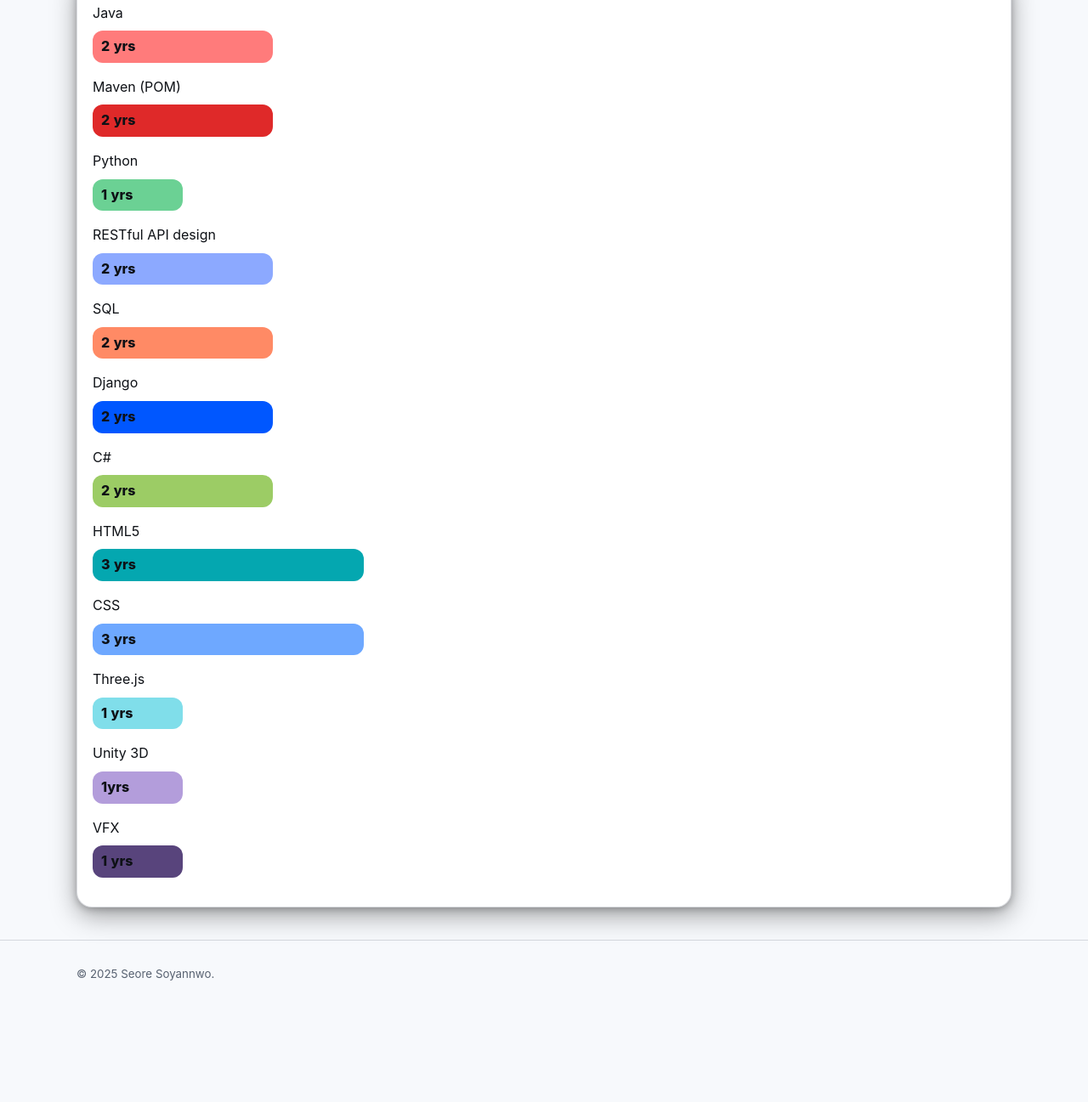
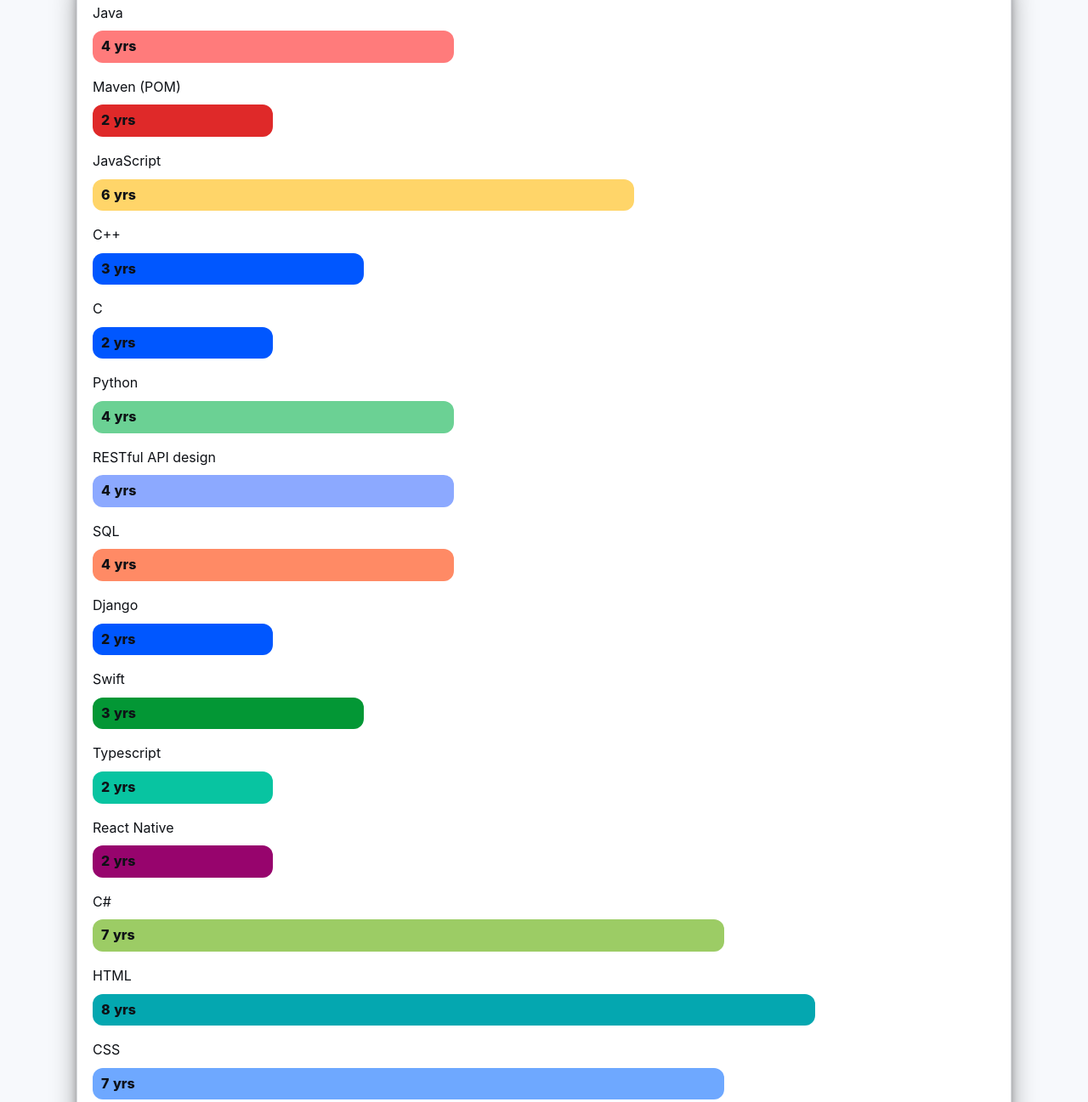
Before and after one commit to seore/portfolio, a plain HTML site: page skills.html in a window 1280 px wide. Shown: the part 202-1499 px from the top of the page at 85% size. Before the commit the page ends 1386 px from the top, so only its background shows below. Drawn offline with Linux system fonts and the light colour scheme.

Commit message:
skills page style update

```diff
--- a/skills.html
+++ b/skills.html
@@ -27,18 +27,24 @@
       <div class="skill-sections">
         <article class="skill-section card">
           <div class="cols">
-              <p>Java<span class="years" data-skill="java" data-start="2023-09-01"><b class="yval">—</b> <span class="yrs-label">yrs</span></p>
+              <p>Java<span class="years" data-skill="java" data-start="2021-09-01"><b class="yval">—</b> <span class="yrs-label">yrs</span></p>
               <p>Maven (POM)<span class="years" data-skill="maven" data-start="2023-09-01"><b class="yval">—</b> <span class="yrs-label">yrs</span></p>
-              <p>Python<span class="years" data-skill="python" data-start="2024-01-01"><b class="yval">—</b> <span class="yrs-label">yrs</span></p>
-              <p>RESTful API design <span class="years"  data-skill="rest" data-start="2023-09-01"><b class="yval">—</b> <span class="yrs-label">yrs</span></p>
-              <p>SQL<span class="years" data-skill="sql" data-start="2023-09-01"><b class="yval">—</b> <span class="yrs-label">yrs</span></p>
+              <p>JavaScript<span class="years" data-skill="javascript" data-start="2019-09-01"><b class="yval">—</b> <span class="yrs-label">yrs</span></p>
+              <p>C++<span class="years" data-skill="cplus" data-start="2022-09-01"><b class="yval">—</b> <span class="yrs-label">yrs</span></p>
+              <p>C<span class="years" data-skill="c" data-start="2023-09-01"><b class="yval">—</b> <span class="yrs-label">yrs</span></p>
+              <p>Python<span class="years" data-skill="python" data-start="2021-01-01"><b class="yval">—</b> <span class="yrs-label">yrs</span></p>
+              <p>RESTful API design <span class="years"  data-skill="rest" data-start="2021-09-01"><b class="yval">—</b> <span class="yrs-label">yrs</span></p>
+              <p>SQL<span class="years" data-skill="sql" data-start="2021-09-01"><b class="yval">—</b> <span class="yrs-label">yrs</span></p>
               <p>Django<span class="years"  data-skill="django" data-start="2023-09-01"><b class="yval">—</b> <span class="yrs-label">yrs</span></p>
-              <p>C#<span class="years"  data-skill="csharp" data-start="2023-09-01"><b class="yval">—</b> <span class="yrs-label">yrs</span></p>
-              <p>HTML5<span class="years" data-skill="html" data-start="2022-09-01"><b class="yval">—</b> <span class="yrs-label">yrs</span></p>
-              <p>CSS<span class="years" data-skill="css" data-start="2022-09-01"><b class="yval">—</b> <span class="yrs-label">yrs</span></p>
-              <p>Three.js<span class="years" data-skill="threejs" data-start="2024-06-01"><b class="yval">—</b> <span class="yrs-label">yrs</span></p>
-              <p>Unity 3D<span class="years" data-skill="unity" data-start="2024-01-01"><b class="yval">—</b><span class="yrs-label">yrs</span></p>
-              <p>VFX<span class="years" data-skill="vfx" data-start="2024-06-01"><b class="yval">—</b> <span class="yrs-label">yrs</span></p>
+              <p>Swift<span class="years"  data-skill="swift" data-start="2022-09-01"><b class="yval">—</b> <span class="yrs-label">yrs</span></p>
+              <p>Typescript<span class="years"  data-skill="typescript" data-start="2023-09-01"><b class="yval">—</b> <span class="yrs-label">yrs</span></p>
+              <p>React Native<span class="years"  data-skill="react" data-start="2023-09-01"><b class="yval">—</b> <span class="yrs-label">yrs</span></p>
+              <p>C#<span class="years"  data-skill="csharp" data-start="2018-09-01"><b class="yval">—</b> <span class="yrs-label">yrs</span></p>
+              <p>HTML<span class="years" data-skill="html" data-start="2017-09-01"><b class="yval">—</b> <span class="yrs-label">yrs</span></p>
+              <p>CSS<span class="years" data-skill="css" data-start="2018-09-01"><b class="yval">—</b> <span class="yrs-label">yrs</span></p>
+              <p>Three.js<span class="years" data-skill="threejs" data-start="2021-06-01"><b class="yval">—</b> <span class="yrs-label">yrs</span></p>
+              <p>Unity 3D<span class="years" data-skill="unity" data-start="2020-01-01"><b class="yval">—</b><span class="yrs-label">yrs</span></p>
+              <p>Unreal Engine<span class="years" data-skill="vfx" data-start="2022-06-01"><b class="yval">—</b> <span class="yrs-label">yrs</span></p>
           </div>
         </article>
       </div>
--- a/style.css
+++ b/style.css
@@ -71,6 +71,9 @@
 .years[data-skill="rest"]{ --bar:#8ca9ff; }
 .years[data-skill="html"]{ --bar:#c0a003; }
 .years[data-skill="sql"]{ --bar:#ff8a65; }
+.years[data-skill="typescript"]{ --bar:#08c4a1; }
+.years[data-skill="react"]{ --bar:#97046d; }
+.years[data-skill="swift"]{ --bar:#039735; }
 .years[data-skill="html"]{ --bar:#04a7b0; }
 .years[data-skill="css"]{ --bar:#6ea8ff; }
 .years[data-skill="git"]{ --bar:#f28b82; }
```
